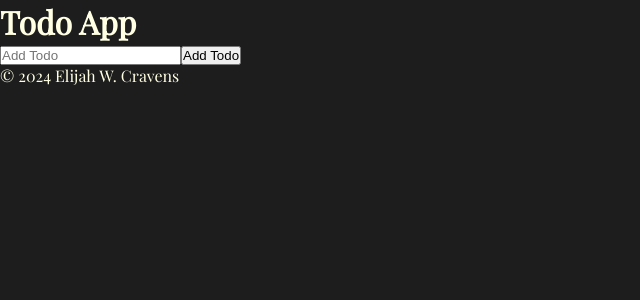
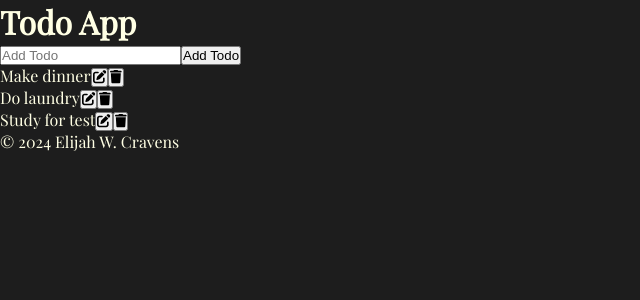
Before and after one commit to ChainTrek/todo-app, a React (Create React App) app: page / in a window 1280 px wide. Shown: the top 300 px of the page, without its empty margins (0-640 px from the left). Built offline with nearby package versions, Linux system fonts and the light colour scheme.

Commit message:
Refactor TodoItem and TodoList components

```diff
--- a/src/components/TodoItem.jsx
+++ b/src/components/TodoItem.jsx
@@ -1,15 +1,40 @@
-import React from 'react'
+import React, { useState } from 'react'
+import { FontAwesomeIcon } from '@fortawesome/react-fontawesome'
+import { faEdit, faTrash } from '@fortawesome/free-solid-svg-icons'
 
-const TodoItem = () => {
-  return (
-    <div>
-      <li>
-        <input type="checkbox" />
-        <label>Todo Item</label>
-        <button>Delete</button>
-      </li>
-    </div>
-  )
+const TodoItem = ({ task, index, deleteTask, editTask }) => {
+	const [isEditing, setIsEditing] = useState(false)
+	const [editValue, setEditValue] = useState(task)
+
+	const handleEdit = () => {
+		setIsEditing(true)
+	}
+
+	const handleSave = () => {
+		editTask(index, editValue)
+		setIsEditing(false)
+	}
+
+	return (
+		<li>
+			{isEditing ? (
+        <>
+          <input type='text' value={editValue} onChange={e => setEditValue(e.target.value)} />
+          <button onClick={handleSave}>Save</button>
+        </>
+      ) : (
+        <>
+          {task}
+          <button onClick={handleEdit}>
+            <FontAwesomeIcon icon={faEdit} />
+          </button>
+          <button onClick={() => deleteTask(index)}>
+            <FontAwesomeIcon icon={faTrash} />
+          </button>
+        </>
+      )}
+		</li>
+	)
 }
 
 export default TodoItem
--- a/src/components/TodoList.jsx
+++ b/src/components/TodoList.jsx
@@ -1,13 +1,14 @@
 import React from 'react'
+import TodoItem from './TodoItem'
 
-const TodoList = () => {
-  return (
-    <div>
-      <ul>
-
-      </ul>
-    </div>
-  )
+const TodoList = ({ tasks, deleteTask, editTask }) => {
+	return (
+		<ul>
+			{tasks.map((task, index) => (
+				<TodoItem key={index} task={task} deleteTask={deleteTask} editTask={editTask} index={index} />
+			))}
+		</ul>
+	)
 }
 
 export default TodoList
```
